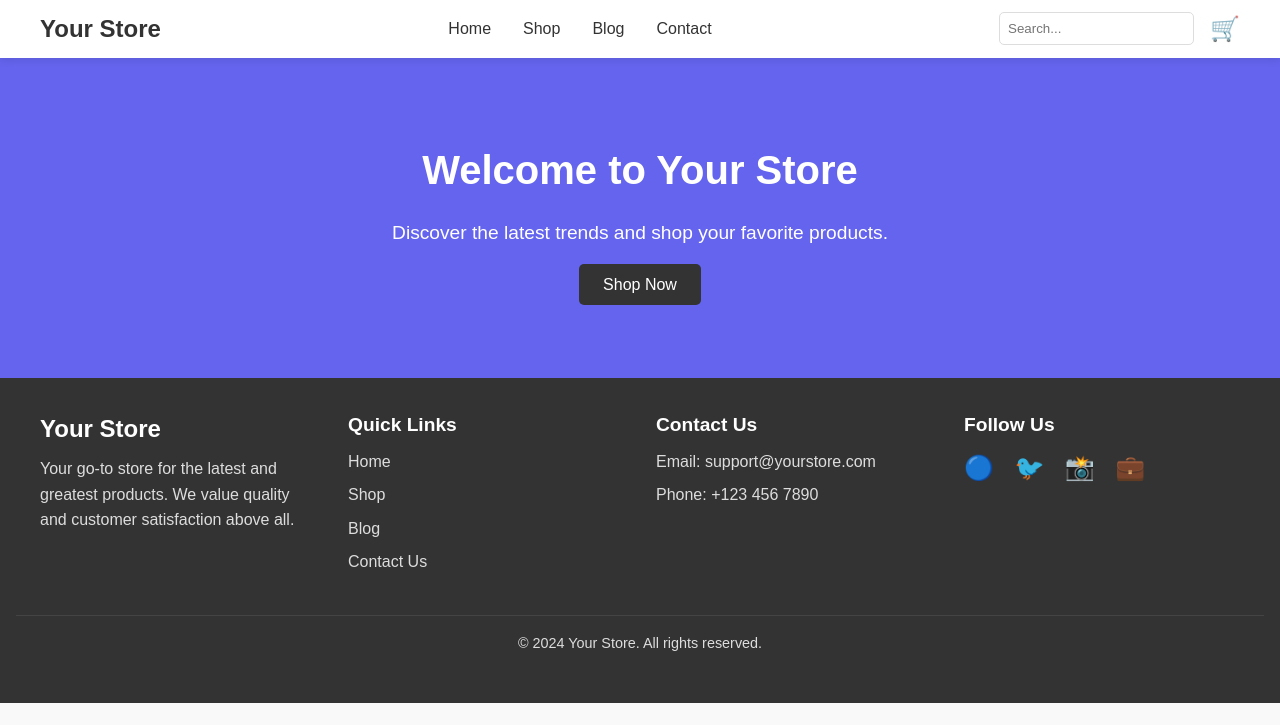
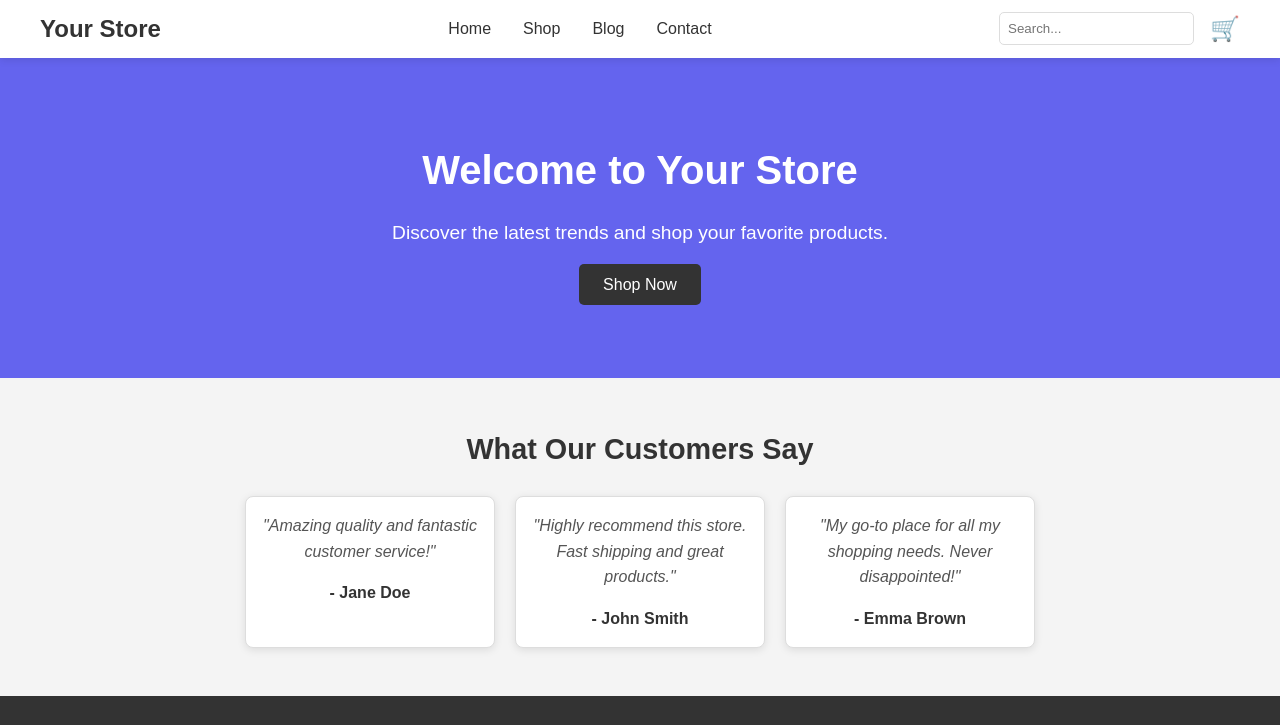
Before and after one commit to shahiirrrr/ecommerce-template, a plain HTML site: page index.html in a window 1280 px wide. Shown: the top 725 px of the page. Drawn offline with Linux system fonts and the light colour scheme.

Commit message:
feat: Add testimonial section to home page

```diff
--- a/assets/css/main.css
+++ b/assets/css/main.css
@@ -238,3 +238,50 @@ footer {
 .btn-primary:hover {
     background-color: #555;
 }
+
+/* Testimonials Section */
+.testimonials {
+    background-color: #f4f4f4;
+    padding: 3rem 1rem;
+    text-align: center;
+}
+
+.testimonials h2 {
+    font-size: 1.8rem;
+    margin-bottom: 1.5rem;
+}
+
+.testimonial-list {
+    display: flex;
+    gap: 20px;
+    justify-content: center;
+    flex-wrap: wrap;
+}
+
+.testimonial-card {
+    background: #fff;
+    border: 1px solid #ddd;
+    padding: 1rem;
+    border-radius: 8px;
+    width: 250px;
+    text-align: center;
+    box-shadow: 0 2px 8px rgba(0, 0, 0, 0.1);
+}
+
+.testimonial-card p {
+    font-style: italic;
+    color: #555;
+}
+
+.testimonial-card h4 {
+    margin-top: 1rem;
+    font-weight: bold;
+}
+
+/* Responsive Design */
+@media (max-width: 768px) {
+    .testimonial-list {
+        flex-direction: column;
+        align-items: center;
+    }
+}
--- a/index.html
+++ b/index.html
@@ -33,6 +33,25 @@
         <h1>Welcome to Your Store</h1>
         <p>Discover the latest trends and shop your favorite products.</p>
         <a href="shop.html" class="btn-primary">Shop Now</a>
+    </section>
+
+    <!-- Testimonials Section -->
+    <section class="testimonials">
+        <h2>What Our Customers Say</h2>
+        <div class="testimonial-list">
+            <div class="testimonial-card">
+                <p>"Amazing quality and fantastic customer service!"</p>
+                <h4>- Jane Doe</h4>
+            </div>
+            <div class="testimonial-card">
+                <p>"Highly recommend this store. Fast shipping and great products."</p>
+                <h4>- John Smith</h4>
+            </div>
+            <div class="testimonial-card">
+                <p>"My go-to place for all my shopping needs. Never disappointed!"</p>
+                <h4>- Emma Brown</h4>
+            </div>
+        </div>
     </section>
 
     <!-- Footer -->
```
